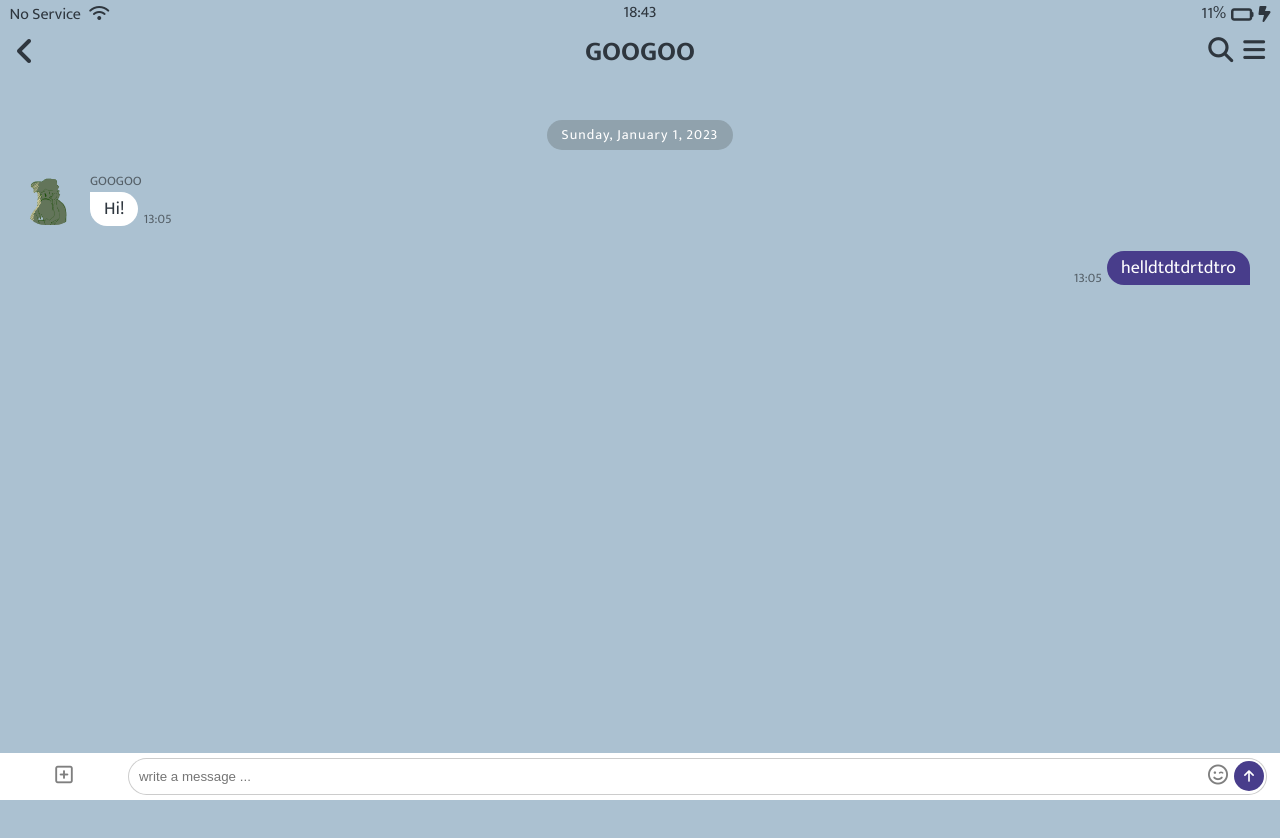
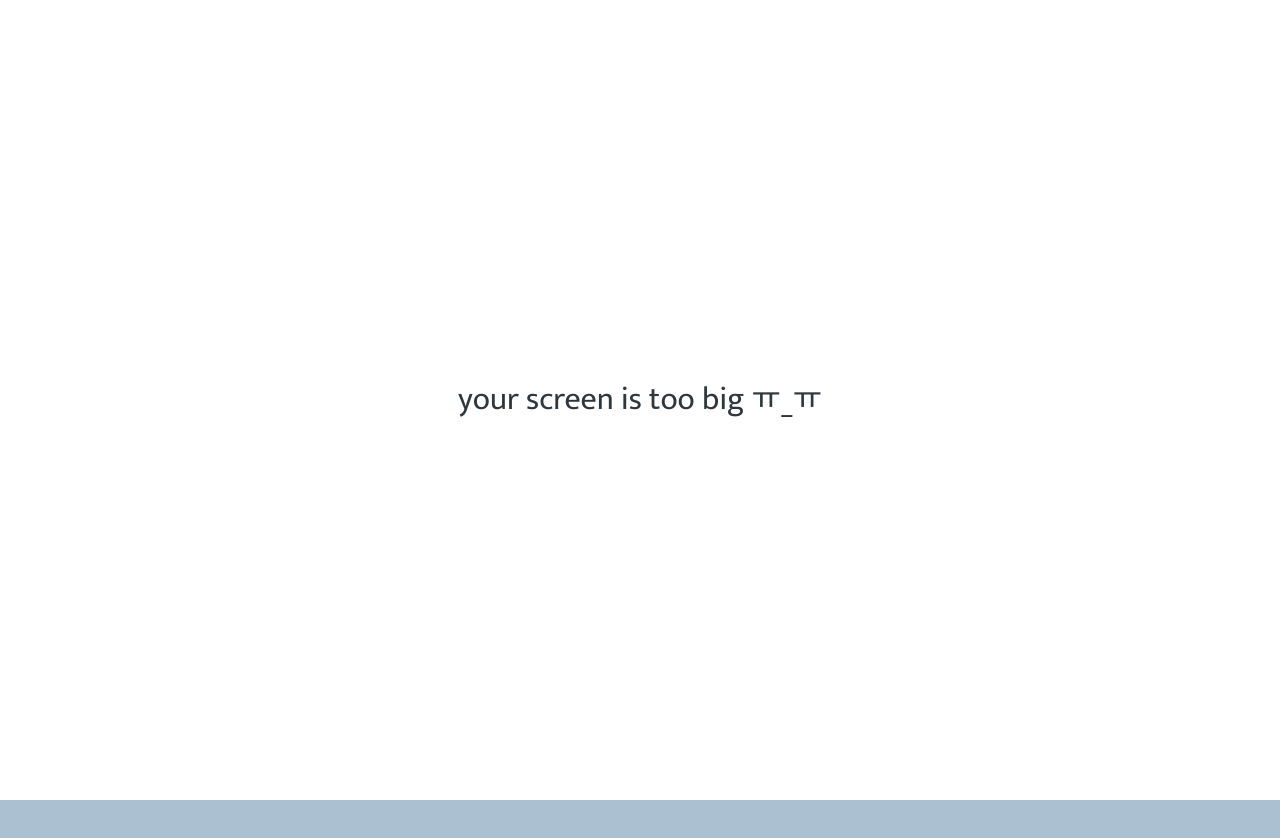
Before and after one commit to googoonaem/cocoaclone, a plain HTML site: page chat.html in a window 1280 px wide. Shown: the top 838 px of the page. Drawn offline with Linux system fonts and the light colour scheme.

Commit message:
before branches on git

```diff
--- a/chat.html
+++ b/chat.html
@@ -76,7 +76,9 @@
             </button>
         </div>
     </form>
-
+    <div id="no-mobile">
+        <span>your screen is too big ㅠ_ㅠ</span>
+    </div>
     <script src="https://kit.fontawesome.com/9252753edf.js" crossorigin="anonymous"></script>
 </body>
 </html>
--- a/css/components/nav-bar.css
+++ b/css/components/nav-bar.css
@@ -62,7 +62,7 @@
 .nav__btn {
     animation: appearBtnAnimation 1s ease-in-out forwards;
     opacity: 0;
-    transform: translateY(80px);
+    transform: translateY(50px);
 }
 .nav__btn:nth-child(2) {
     animation-delay: 0.2s;
--- /dev/null
+++ b/css/components/no-mobile.css
@@ -0,0 +1,18 @@
+#no-mobile {
+    position: absolute;
+    z-index: 99;
+    height: 100vh;
+    width: 100vw;
+    background-color: white;
+    display: flex;
+    justify-content: center;
+    align-items: center;
+    font-size: 32px;
+    top: 0;
+}
+
+@media screen and (max-width: 646px) {
+    #no-mobile {
+        display: none;
+    }
+}
--- a/css/screens/chat.css
+++ b/css/screens/chat.css
@@ -121,7 +121,7 @@
     padding-right: 25px;
     align-items: center;
     box-sizing: border-box;
-    transition: all .3s ease-in-out;
+    transition: transform .3s ease-in-out;
 }
 
 .reply .reply__column:first-child , .reply .fa-smile-wink, .reply button {
@@ -154,8 +154,10 @@
 }
 .reply:focus-within {
     grid-gap: 0;
+    transform: translateY(80px);
 }
-.reply:focus-within input {
+
+.reply input:focus {
     width: 109%;
     transform: translateX(-8%) translateY(-80px);
 }
--- a/css/screens/friends.css
+++ b/css/screens/friends.css
@@ -48,5 +48,5 @@
     align-items: center;
     font-size: 120px;
     animation: hipeSplashScreen 0.3s ease-in-out forwards;
-    animation-delay: 2s;
+    animation-delay: 1s;
 }
--- a/css/styles.css
+++ b/css/styles.css
@@ -10,6 +10,7 @@
 @import "components/user-component.css";
 @import "components/badge.css";
 @import "components/icon-row.css";
+@import "components/no-mobile.css";
 /* screens */
 @import "screens/login.css";
 @import "screens/friends.css";
```
Also changed, not shown: chats.html (+3 -0 lines), find.html (+3 -0 lines), friends.html (+3 -0 lines), index.html (+3 -1 lines), more.html (+3 -0 lines), settings.html (+3 -3 lines).
